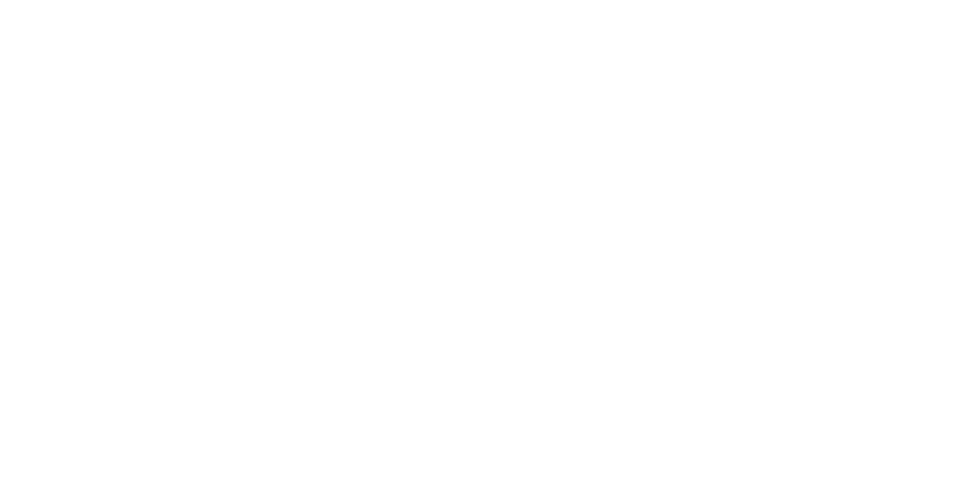
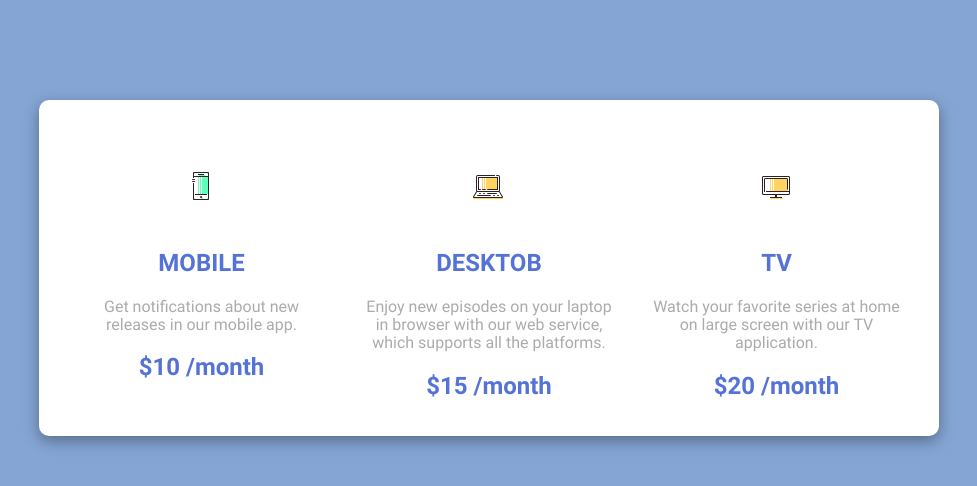
Before and after one commit to Bakhrom-Khalikulov/subscription_fee, a plain HTML site: page index.html in a window 1280 px wide. Shown: the whole page, without its empty margins (281-1258 px from the left). Drawn offline with Linux system fonts and the light colour scheme.

Commit message:
section done

```diff
--- a/css/main.css
+++ b/css/main.css
@@ -61,7 +61,7 @@ body{
     flex-direction: column;
     height: 100%;
     margin: 0;
-    font-family: "Arial", sans-serif;
+    font-family: 'Roboto', sans-serif;
     font-weight: 400;
     background-color: #fff;
 }
@@ -86,7 +86,7 @@ img{
 
 .container{
     width: 100%;
-    max-width: 1320px;
+    max-width: 1400px;
     margin-right: auto;
     margin-left: auto;
     padding-right: 20px;
@@ -104,3 +104,70 @@ ul{
 a{
     text-decoration: none;
 }
+
+/* ************** SUBSCRIPTION STYLES STARTS ******************* */
+.sub-fee{
+    padding-left: 300px;
+    background-color: #85A5D4;
+    padding-top: 100px;
+    padding-bottom: 400px;
+}
+
+.sub-fee__list{
+    display: flex;
+    justify-content: space-evenly;
+    background-color: #fff;
+    min-height: 336px;
+    width: 900px;
+    box-shadow: rgba(0, 0, 0, 0.35) 0px 5px 15px;
+    border-radius: 10px;
+}
+
+.sub-fee__item{
+    position: relative;
+    padding-top: 150px;
+    width: 250px;
+    text-align: center;
+}
+
+.sub-fee__item::before{
+    position: absolute;
+    display: block;
+    content: url(../images/device.svg);
+    top: 70px;
+    right: 110px;
+}
+
+.sub-fee__item:nth-child(2)::before{
+    content: url(../images/laptop.svg);
+}
+
+.sub-fee__item:nth-child(3)::before{
+    content: url(../images/monitor.svg)
+}
+
+.sub-fee__title{
+    margin-top: 0;
+    margin-bottom: 20px;
+    font-size: 500;
+    color: #5572d6;
+}
+
+.sub-fee__desc{
+    font-size: 300;
+    margin-top: 0;
+    margin-bottom: 20px;
+    font-size: 500;
+    color: #aaabaa;
+}
+
+.sub-fee__price{
+    margin-top: 0;
+    margin-bottom: 0;
+    font-size: 700;
+    color: #5572d6;
+}
+
+
+
+/* ************** SUBSCRIPTION STYLES ENDS ******************* */
--- a/index.html
+++ b/index.html
@@ -10,7 +10,50 @@
 </head>
 <body>
 
+<!-- SUBSCRIPTION FEE STARTS -->
+<section class="sub-fee">
+    <div class="container">
+        <div class="sub-fee__wrapper">
+            <ul class="sub-fee__list">
+                <li class="sub-fee__item">
+                    <h2 class="sub-fee__title">
+                        MOBILE
+                    </h2>
+                    <p class="sub-fee__desc">
+                        Get notifications about new releases in our mobile app.
+                    </p>
+                    <h2 class="sub-fee__price">
+                        $10 <span class="sub-fee__month">/month</span>
+                    </h2>
+                </li>
+                <li class="sub-fee__item">
+                    <h2 class="sub-fee__title">
+                        DESKTOB
+                    </h2>
+                    <p class="sub-fee__desc">
+                        Enjoy new episodes on your laptop in browser with our web service, which supports all the platforms.
 
+                    </p>
+                    <h2 class="sub-fee__price">
+                        $15 <span class="sub-fee__month">/month</span>
+                    </h2>
+                </li>
+                <li class="sub-fee__item">
+                    <h2 class="sub-fee__title">
+                        TV
+                    </h2>
+                    <p class="sub-fee__desc">
+                        Watch your favorite series at home on large screen with our TV application.
+                    </p>
+                    <h2 class="sub-fee__price">
+                        $20 <span class="sub-fee__month">/month</span>
+                    </h2>
+                </li>
+            </ul>
+        </div>
+    </div>
+</section>
+<!-- SUBSCRIPTION FEE ENDS -->
 
 </body>
 </html>
```
